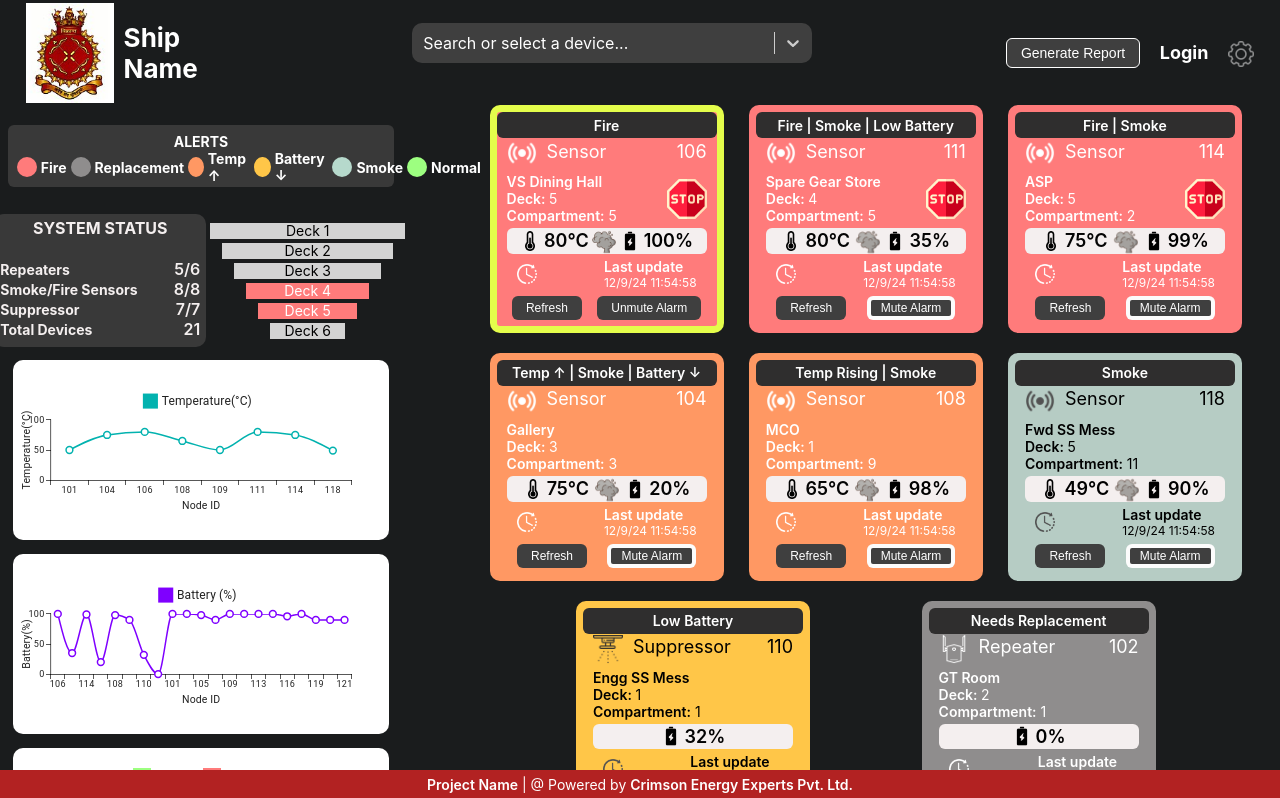
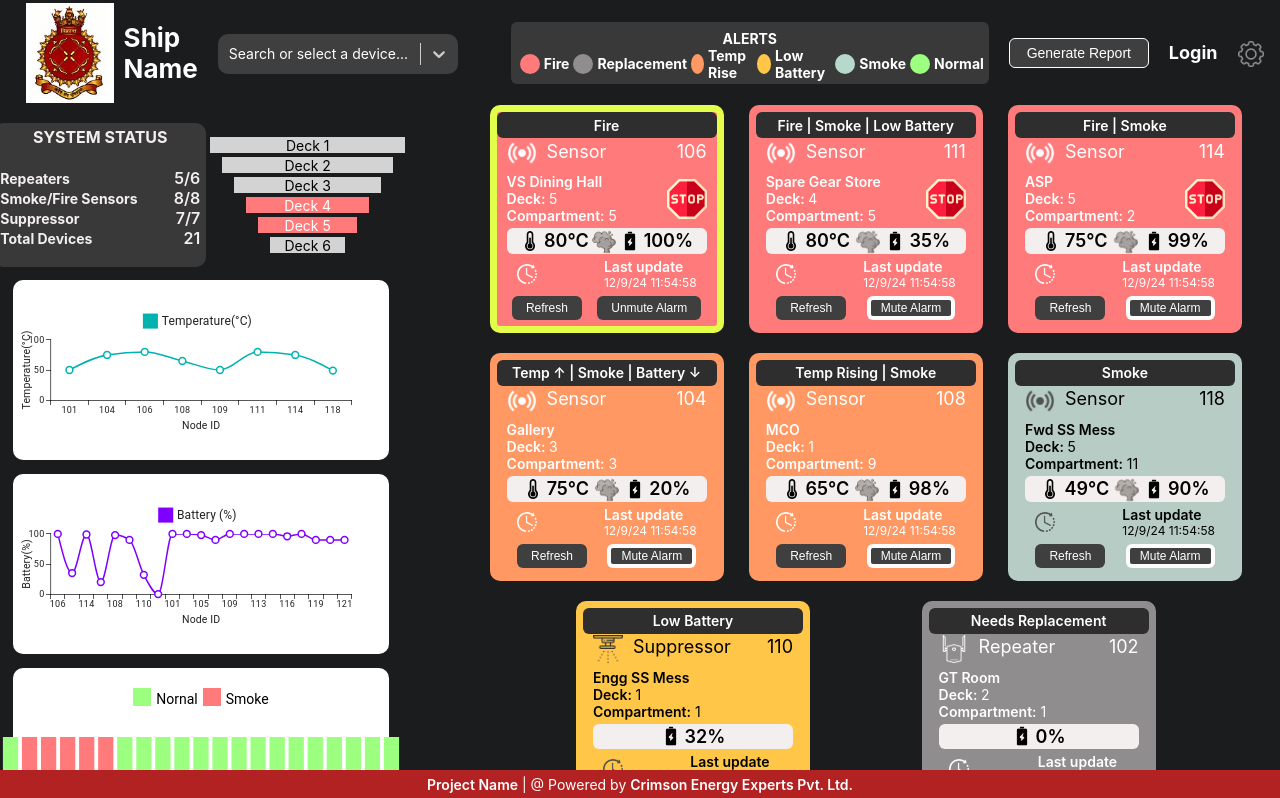
Before and after one commit to cee-diksha/fire_detection, a React (Create React App) app: page / in a window 1280 px wide. Shown: the top 798 px of the page. Built offline with nearby package versions, Linux system fonts and the light colour scheme.

Commit message:
main-ui modified

```diff
--- a/src/comp-styles.css
+++ b/src/comp-styles.css
@@ -177,7 +177,8 @@ justify-content:center ;
 
 .alert-wrapper{
     border-radius: 6px;
-    width: 100%;
+    margin-left: 3.5%;
+    width: 50%;
     background-color: #393939;
     color: #ffffff;
     height: 46px;
--- a/src/components/AlertCard.js
+++ b/src/components/AlertCard.js
@@ -19,11 +19,11 @@ const AlertCard = () => {
             </div>
             <div className='alert-details-combined' >
                 <div id="alert-details-span3"style={{backgroundColor: "#ff9863"}}></div>
-                <div id="alert-details-span1">Temp ↑</div>
+                <div id="alert-details-span1">Temp Rise</div>
             </div>
             <div className='alert-details-combined' >
                 <div id="alert-details-span3" style={{backgroundColor: "#FFC648"}}></div>
-                <div id="alert-details-span1">Battery ↓</div>
+                <div id="alert-details-span1">Low Battery</div>
             </div>
             <div className='alert-details-combined' >
                 <div id="alert-details-span3" style={{backgroundColor: "#b6d9cc"}}></div>
--- a/src/components/DropDown.js
+++ b/src/components/DropDown.js
@@ -17,7 +17,7 @@ const DropDown = ({cardData}) => {
       setShowModal(true)
     }
   return (
-    <div style={{width: "100%", display: "flex", alignItems: "center", justifyContent: "center"}}>
+    <div style={{width: "auto", display: "flex", alignItems: "center", justifyContent: "center", margin: "22px 10px 0 0"}}>
         {/* <select style={{height: "40px", width: "50%",borderRadius: "10px", marginBottom: "18px", padding: "0 4px", backgroundColor: "#3F3F3F", color: "#ffffff", borderColor: "transparent"}} onChange={(e) => handleClick(e)}>
             {optionsData.map((item, index) => {
               console.log(item, item, "item.isDeleted")
@@ -33,11 +33,12 @@ const DropDown = ({cardData}) => {
         control: (baseStyles) => ({
           ...baseStyles,
           height: '40px',
-          width: '400px',
+          width: '240px',
           borderRadius: '10px',
           backgroundColor: '#3F3F3F',
           color: '#ffffff',
           marginBottom: "20px",
+          fontSize: "14px",
           borderColor: 'transparent',
         }),
         placeholder: (defaultStyles) => ({
--- a/src/pages/Dashboard.js
+++ b/src/pages/Dashboard.js
@@ -34,13 +34,15 @@ const Dashboard = () => {
     <>
         <div  className='dashboard-wrapper'>
         <div style={{ display: "flex", alignItems: "center", justifyContent: "space-between", height: "12%", width: "96%"}}>
-            <div style={{display: "flex", alignItems: "center", justifyContent: "space-between", width: "300px"}}>
+            <div style={{display: "flex", alignItems: "center", justifyContent: "space-between", width: "auto", marginRight: "20px"}}>
                 <img style={{height: "100px"}} src={shipcrest} alt="ship" />
                 <h2 id="dashboard-heading">Ship Name</h2>
             </div>
             <DropDown cardData={cardData} />
-            <ExportPdfButton data={cardData}/>
+            <AlertCard />
+
             <div className='imgWrapper'>
+                <ExportPdfButton data={cardData}/>
                 {isLogin ? <img src={user} alt="user-img" className='img' style={{marginTop: "3px"}}/> : <Link to="/login" className='link'><h6 className='login'>Login</h6></Link>}
                 <Link to={isLogin ? "/settings" : "#"}
                 style={{ pointerEvents: isLogin ? 'auto' : 'none', opacity: isLogin ? 1 : 0.5 }}><img src={settings} alt="settings" className='img'/></Link>
@@ -49,11 +51,8 @@ const Dashboard = () => {
             <div className='dashboard-main-screen'>
             <div className='dashboard-middle'>
                 <div className='dashboard-content-summary'>
-                    <AlertCard />
-                    <div className='div-nested'>
-                        <SummaryCard />
-                        <DeckCard />
-                    </div>
+                    <SummaryCard />
+                    <DeckCard />
                 </div>
                 <div style={{backgroundColor: "#ffffff", width: "100%", borderRadius: "10px", display: "flex", alignItems: "center", justifyContent: 'center'}}>
                     <TempChart />
--- a/src/styles.css
+++ b/src/styles.css
@@ -58,11 +58,10 @@
     .dashboard-content-summary{
         width: 100%;
         display: flex;
-        flex-direction: column;
-        justify-content: space-between;
+        justify-content: space-evenly;
         align-items: center;
         margin-bottom: 4%;
-        height: 220px;
+        height: 140px;
     }
 
     .dashboard-content-summary .div-nested{
@@ -103,9 +102,9 @@
     display: flex;
     height: 100%;
     margin-left: auto;
-    width: 100px;
+    width: auto;
     align-items: center;
-    justify-content: space-between;
+    justify-content: space-evenly;
 }
 
 .img{
--- a/src/utils/ExportPdfButton.js
+++ b/src/utils/ExportPdfButton.js
@@ -71,7 +71,7 @@ export const ExportPdfButton = ({ data }) => {
   };
 
   return (
-    <button onClick={handleExport} style={{width: "200px", cursor: "pointer", borderRadius: "6px", color: "#ffffff", backgroundColor: "#3f3f3f", border: "1px solid #ffffff", height: "30px", fontSize: "14px", fontWeight: "500", marginRight: "20px"}}>
+    <button onClick={handleExport} style={{width: "140px", cursor: "pointer", borderRadius: "6px", color: "#ffffff", backgroundColor: "#3f3f3f", border: "1px solid #ffffff", height: "30px", fontSize: "14px", fontWeight: "500", margin: "0 20px 0 20px"}}>
       Generate Report
     </button>
   );
```
